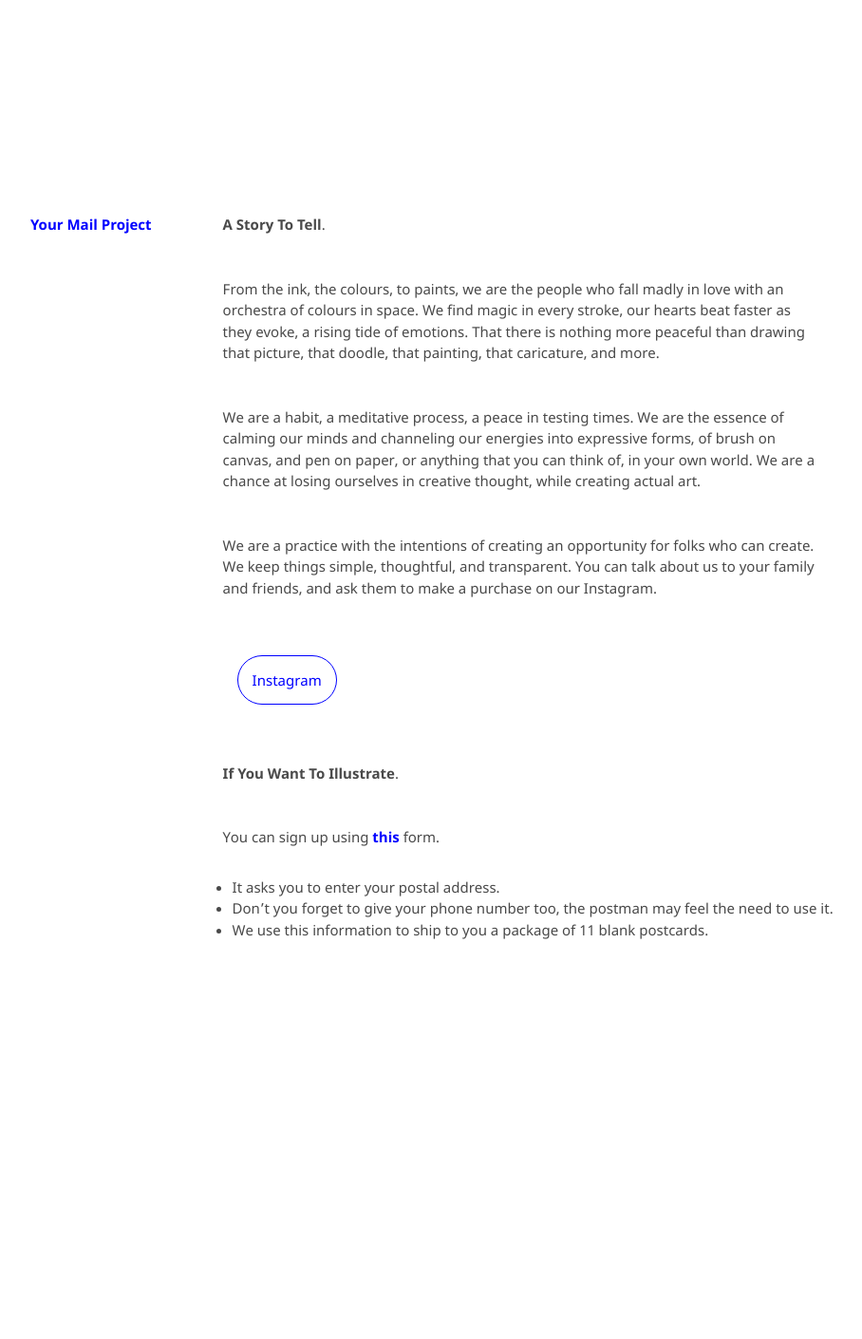
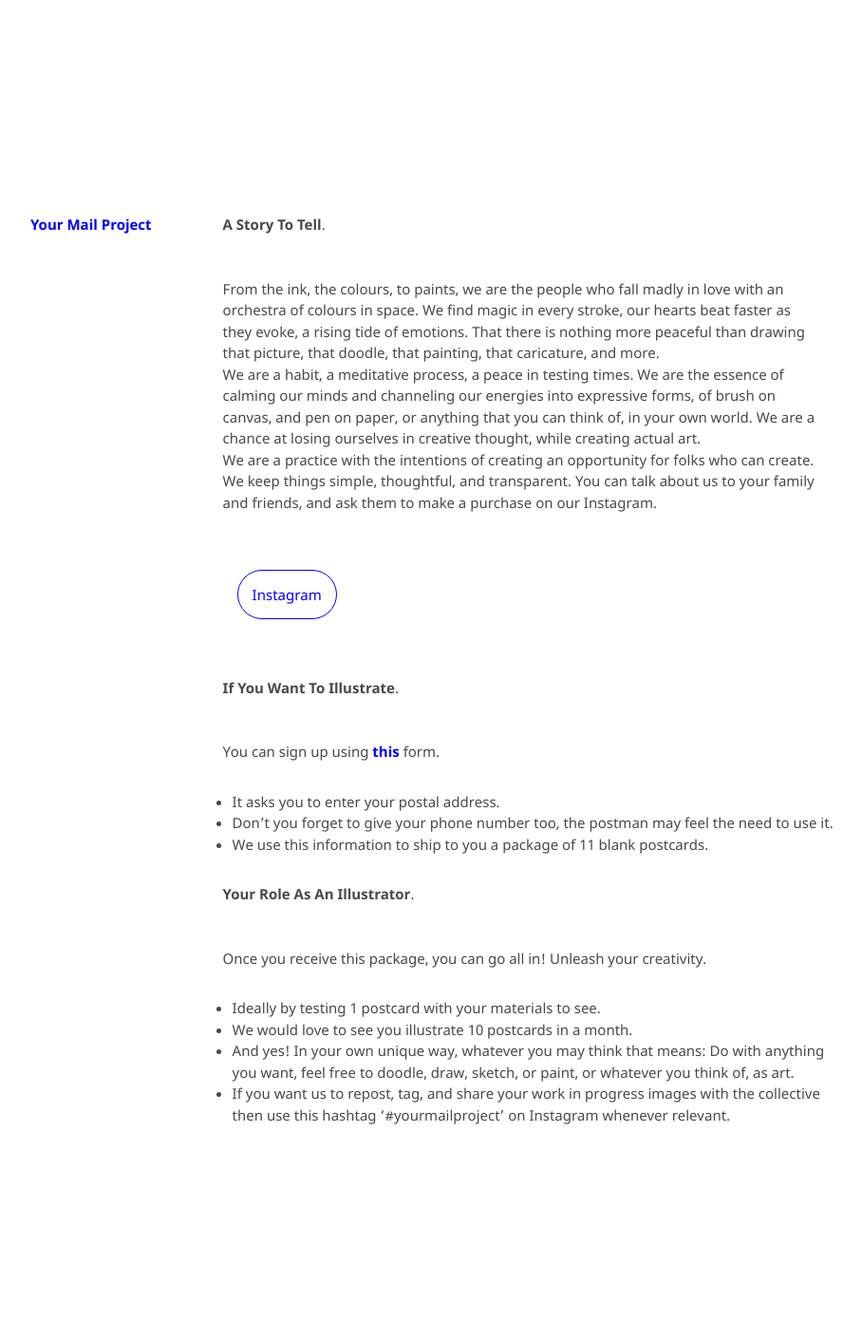
Before and after one commit to kvshvlin/yourmailproject, a Jekyll site: the page built from forartists.md, in a window 1280 px wide. Shown: the whole page at 95% size, without its empty margins (193-1101 px from the left). Built offline with Jekyll 4.4.1, drawn with Linux system fonts in a browser that asks for light colours; our own code applies the rules of GitHub Pages for plain Markdown files; before the commit the page ends 1215 px from its top, so only the background shows below that.

Commit message:
Update forartists.md

```diff
--- a/forartists.md
+++ b/forartists.md
@@ -1,9 +1,7 @@
 **A Story To Tell**.
 
 From the ink, the colours, to paints, we are the people who fall madly in love with an orchestra of colours in space. We find magic in every stroke, our hearts beat faster as they evoke, a rising tide of emotions. That there is nothing more peaceful than drawing that picture, that doodle, that painting, that caricature, and more.
-
 We are a habit, a meditative process, a peace in testing times. We are the essence of calming our minds and channeling our energies into expressive forms, of brush on canvas, and pen on paper, or anything that you can think of, in your own world. We are a chance at losing ourselves in creative thought, while creating actual art.
-
 We are a practice with the intentions of creating an opportunity for folks who can create. We keep things simple, thoughtful, and transparent. You can talk about us to your family and friends, and ask them to make a purchase on our Instagram.
 
 <div class="roadmap-spacer-1"></div>
@@ -20,3 +18,11 @@ You can sign up using **<a href="https://yourmailproject.typeform.com/to/krhWpQJ
 - It asks you to enter your postal address.
 - Don't you forget to give your phone number too, the postman may feel the need to use it.
 - We use this information to ship to you a package of 11 blank postcards.
+
+**Your Role As An Illustrator**.
+
+Once you receive this package, you can go all in! Unleash your creativity.
+- Ideally by testing 1 postcard with your materials to see.
+- We would love to see you illustrate 10 postcards in a month.
+- And yes! In your own unique way, whatever you may think that means: Do with anything you want, feel free to doodle, draw, sketch, or paint, or whatever you think of, as art.
+- If you want us to repost, tag, and share your work in progress images with the collective then use this hashtag '#yourmailproject' on Instagram whenever relevant.
```
